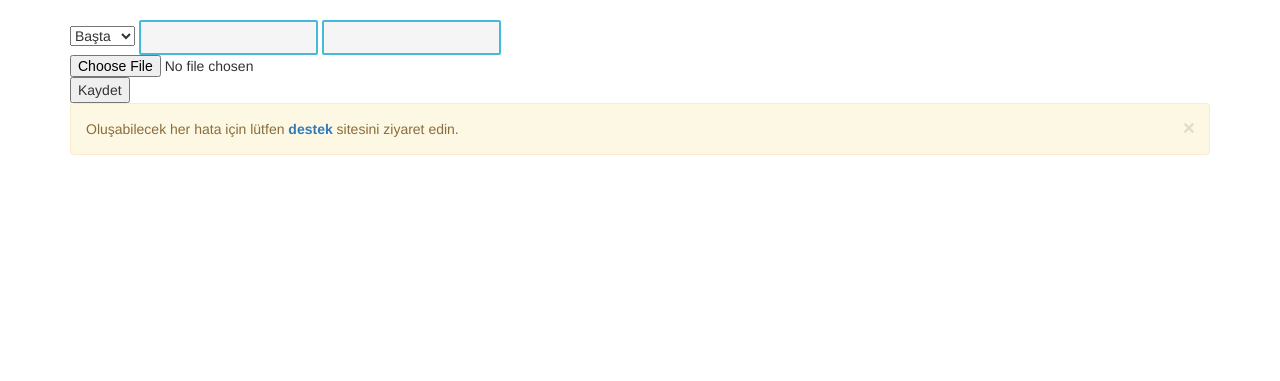
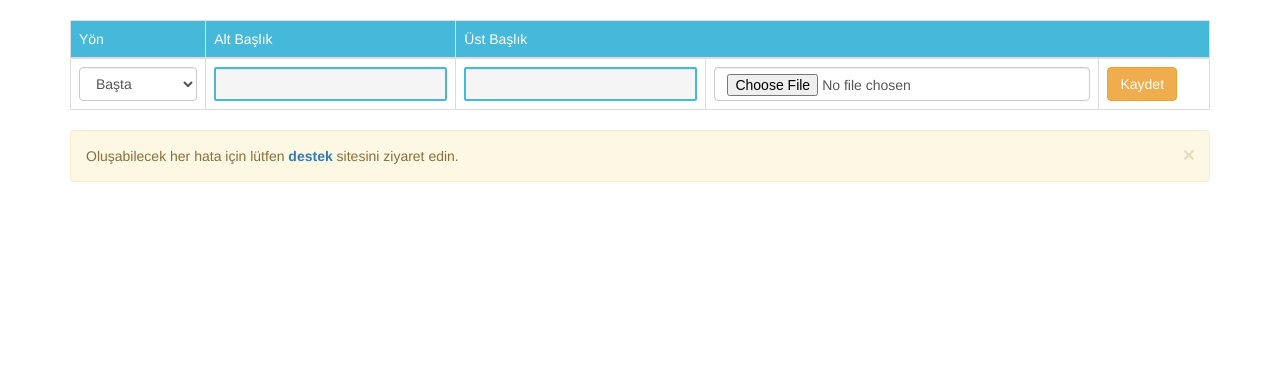
Before and after one commit to 0kan87/admin-panelli-kisisel-portfolyo, a PHP site: page /yonetim/resimler.php in a window 1280 px wide. Shown: the part 51-432 px from the top of the page. Run offline with PHP 8.4, Linux system fonts and the light colour scheme; the visitor is signed in with stand-in values (Sample User, id 1); some libraries are stand-ins or nearby versions.

Commit message:
Resim Yükleme Sayfa Düzenlendi

```diff
--- a/yonetim/resimler.php
+++ b/yonetim/resimler.php
@@ -48,19 +48,16 @@ if ((isset($_POST["MM_insert"])) && ($_POST["MM_insert"] == "form")) {
 }
 ?>
 <?php
-//initialize the session
 if (!isset($_SESSION)) {
   session_start();
 }
 
-// ** Logout the current user. **
 $logoutAction = $_SERVER['PHP_SELF']."?doLogout=true";
 if ((isset($_SERVER['QUERY_STRING'])) && ($_SERVER['QUERY_STRING'] != "")){
   $logoutAction .="&". htmlentities($_SERVER['QUERY_STRING']);
 }
 
 if ((isset($_GET['doLogout'])) &&($_GET['doLogout']=="true")){
-  //to fully log out a visitor we need to clear the session varialbles
   $_SESSION['MM_Username'] = NULL;
   $_SESSION['MM_UserGroup'] = NULL;
   $_SESSION['PrevUrl'] = NULL;
@@ -82,22 +79,15 @@ if (!isset($_SESSION)) {
 $MM_authorizedUsers = "";
 $MM_donotCheckaccess = "true";
 
-// *** Restrict Access To Page: Grant or deny access to this page
 function isAuthorized($strUsers, $strGroups, $UserName, $UserGroup) {
-  // For security, start by assuming the visitor is NOT authorized.
   $isValid = False;
 
-  // When a visitor has logged into this site, the Session variable MM_Username set equal to their username.
-  // Therefore, we know that a user is NOT logged in if that Session variable is blank.
   if (!empty($UserName)) {
-    // Besides being logged in, you may restrict access to only certain users based on an ID established when they login.
-    // Parse the strings into arrays.
     $arrUsers = Explode(",", $strUsers);
     $arrGroups = Explode(",", $strGroups);
     if (in_array($UserName, $arrUsers)) {
       $isValid = true;
     }
-    // Or, you may restrict access to only certain users based on their username.
     if (in_array($UserGroup, $arrGroups)) {
       $isValid = true;
     }
@@ -121,17 +111,13 @@ if (!((isset($_SESSION['MM_Username'])) && (isAuthorized("",$MM_authorizedUsers,
 }
 ?>
 <!DOCTYPE html PUBLIC "-//W3C//DTD XHTML 1.0 Transitional//EN" "http://www.w3.org/TR/xhtml1/DTD/xhtml1-transitional.dtd">
-<html xmlns="http://www.w3.org/1999/xhtml"><!-- InstanceBegin template="/Templates/panel.dwt.php" codeOutsideHTMLIsLocked="false" -->
+<html xmlns="http://www.w3.org/1999/xhtml">
 <head>
 <meta http-equiv="Content-Type" content="text/html; charset=utf-8" />
-<!-- InstanceBeginEditable name="doctitle" -->
 <title>Yönetim Paneli</title>
-<!-- InstanceEndEditable -->
 <link href="../SpryAssets/SpryMenuBarVertical.css" rel="stylesheet" type="text/css" />
 <link rel="stylesheet" href="../css/style.css">
 <link rel="stylesheet" href="../css/bootstrap.min.css">
-<!-- InstanceBeginEditable name="head" -->
-<!-- InstanceEndEditable -->
 </head>
 <body>
 	<div class="navbar navbar-inverse navbar-static-top">
@@ -159,23 +145,35 @@ if (!((isset($_SESSION['MM_Username'])) && (isAuthorized("",$MM_authorizedUsers,
 		</div>
 	</div>
     <div class="container">
-<!-- InstanceBeginEditable name="EditRegion1" -->
 		<form name="form" action="resim-ekle.php" enctype="multipart/form-data" method="POST">
-<select name="aciklama">
+			<table class="table table-bordered table-responsive">
+				<thead bgcolor="#46b8da" style="color:white;">
+					<tr>
+						<th>Yön</th>
+						<th>Alt Başlık</th>
+						<th colspan="3">Üst Başlık</th>
+					</tr>
+				</thead>
+				<tbody>
+					<tr>
+						<td>
+						<select name="aciklama" class="form-control">
 							<option value="portfolio_post filter1 filter3" <?php if (!(strcmp("portfolio_post filter1 filter3", ""))) {echo "SELECTED";} ?>>Başta</option>
 							<option value="portfolio_post filter2 filter1" <?php if (!(strcmp("portfolio_post filter2 filter1", ""))) {echo "SELECTED";} ?>>Ortada</option>
 							<option value="portfolio_post filter3 filter2" <?php if (!(strcmp("portfolio_post filter3 filter2", ""))) {echo "SELECTED";} ?>>Sonda</option>
 						</select>
-<input type="text" name="altbaslik"/>
-<input type="text" name="ustbaslik"/>
-<input type="file" name="resim"/>
+						</td>
+						<td><input type="text" class="form-control" name="altbaslik" required/></td>
+						<td><input type="text" class="form-control" name="ustbaslik" required/></td>
+						<td><input type="file" class="form-control" name="resim"/></td>
+						<td><input type="submit" class="btn btn-warning" value="Kaydet" /></td>
+						<input type="hidden" name="MM_insert" value="form" />
+					</tr>
+				</tbody>
+			</table>
+		</form>
+    </div>
 
-<input type="submit" class="buton" value="Kaydet" />
-<input type="hidden" name="MM_insert" value="form" />
-</form>
-    <!-- InstanceEndEditable -->
-
-    </div>
     <div class="container">
            <div class="alert alert-warning alert-dismissible" role="alert">
           <button type="button" class="close" data-dismiss="alert" aria-label="Close"><span aria-hidden="true">&times;</span></button>
@@ -192,4 +190,4 @@ if (!((isset($_SESSION['MM_Username'])) && (isAuthorized("",$MM_authorizedUsers,
 <script src="http://code.jquery.com/jquery-1.10.2.min.js"></script>
 <script src="../js/bootstrap.min.js"></script>
 </body>
-<!-- InstanceEnd --></html>
+</html>
```
Lines whose indentation alone changed are shown as unchanged.
